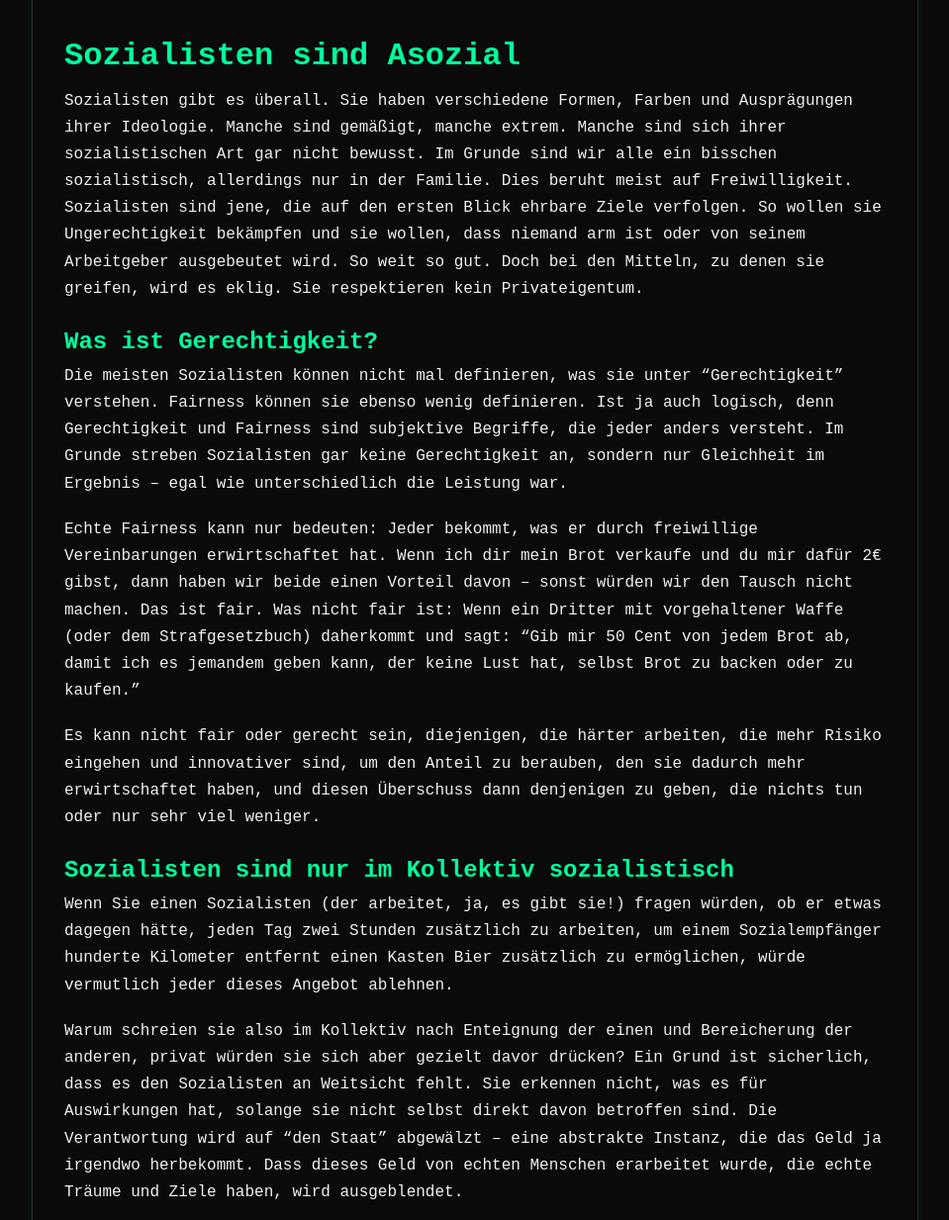
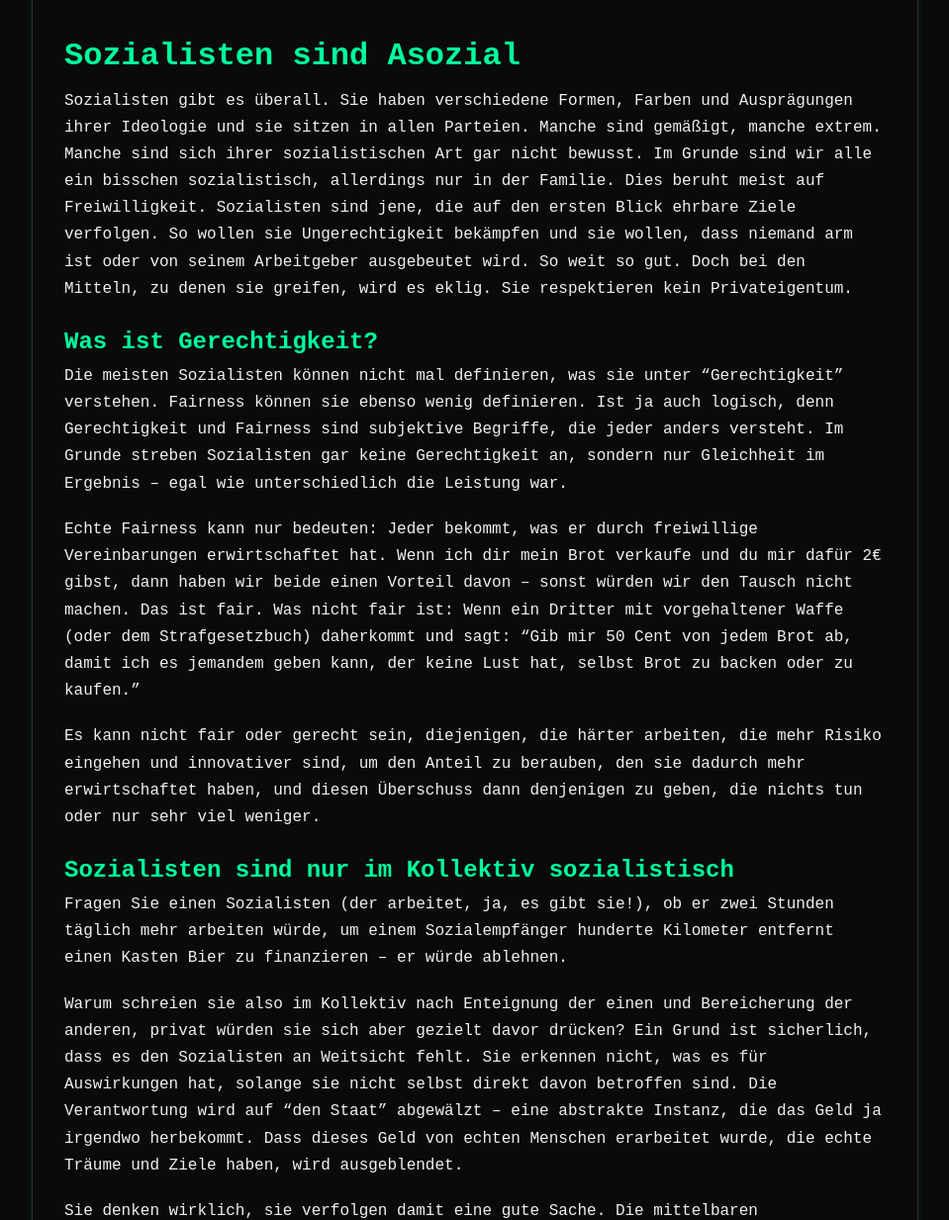
Before and after one commit to Miotares/miotares, a Jekyll site: the page built from _posts/2025-10-20-Sozialisten sind Asozial.md, in a window 1280 px wide and 1400 px high, scrolled down 536 px, cut to the strip 167-1400 px from the top of the window. Shown: the whole strip at 99% size, without its empty margins (160-1119 px from the left). Built offline with Jekyll 4.4.1, drawn with Linux system fonts in a browser that asks for light colours; some of the changed text lies outside the part shown.

Commit message:
Thumbnail-Bild für Sozialismus-Artikel hinzugefügt und Artikel-Änderungen

```diff
--- a/_posts/2025-10-20-Sozialisten sind Asozial.md
+++ b/_posts/2025-10-20-Sozialisten sind Asozial.md
@@ -35,7 +35,7 @@ Hinweis zur Nutzung:
 
 # Sozialisten sind Asozial
 
-Sozialisten gibt es überall. Sie haben verschiedene Formen, Farben und Ausprägungen ihrer Ideologie. Manche sind gemäßigt, manche extrem. Manche sind sich ihrer sozialistischen Art gar nicht bewusst. Im Grunde sind wir alle ein bisschen sozialistisch, allerdings nur in der Familie. Dies beruht meist auf Freiwilligkeit. Sozialisten sind jene, die auf den ersten Blick ehrbare Ziele verfolgen. So wollen sie Ungerechtigkeit bekämpfen und sie wollen, dass niemand arm ist oder von seinem Arbeitgeber ausgebeutet wird. So weit so gut. Doch bei den Mitteln, zu denen sie greifen, wird es eklig. Sie respektieren kein Privateigentum.
+Sozialisten gibt es überall. Sie haben verschiedene Formen, Farben und Ausprägungen ihrer Ideologie und sie sitzen in allen Parteien. Manche sind gemäßigt, manche extrem. Manche sind sich ihrer sozialistischen Art gar nicht bewusst. Im Grunde sind wir alle ein bisschen sozialistisch, allerdings nur in der Familie. Dies beruht meist auf Freiwilligkeit. Sozialisten sind jene, die auf den ersten Blick ehrbare Ziele verfolgen. So wollen sie Ungerechtigkeit bekämpfen und sie wollen, dass niemand arm ist oder von seinem Arbeitgeber ausgebeutet wird. So weit so gut. Doch bei den Mitteln, zu denen sie greifen, wird es eklig. Sie respektieren kein Privateigentum.
 
 ## Was ist Gerechtigkeit?
 
@@ -49,13 +49,12 @@ Es kann nicht fair oder gerecht sein, diejenigen, die härter arbeiten, die mehr
 
 ## Sozialisten sind nur im Kollektiv sozialistisch
 
-Wenn Sie einen Sozialisten (der arbeitet, ja, es gibt sie!) fragen würden, ob er etwas dagegen hätte, jeden Tag zwei Stunden zusätzlich zu arbeiten, um einem Sozialempfänger hunderte Kilometer entfernt einen Kasten Bier zusätzlich zu ermöglichen, würde vermutlich jeder dieses Angebot ablehnen.
-
+Fragen Sie einen Sozialisten (der arbeitet, ja, es gibt sie!), ob er zwei Stunden täglich mehr arbeiten würde, um einem Sozialempfänger hunderte Kilometer entfernt einen Kasten Bier zu finanzieren – er würde ablehnen.
 
 Warum schreien sie also im Kollektiv nach Enteignung der einen und Bereicherung der anderen, privat würden sie sich aber gezielt davor drücken? Ein Grund ist sicherlich, dass es den Sozialisten an Weitsicht fehlt. Sie erkennen nicht, was es für Auswirkungen hat, solange sie nicht selbst direkt davon betroffen sind. Die Verantwortung wird auf "den Staat" abgewälzt – eine abstrakte Instanz, die das Geld ja irgendwo herbekommt. Dass dieses Geld von echten Menschen erarbeitet wurde, die echte Träume und Ziele haben, wird ausgeblendet.
 
 
-Sie denken wirklich, sie verfolgen damit eine gute Sache. Die mittelbaren Nebenwirkungen – nämlich, dass den Produktiven der Anreiz zum Arbeiten genommen wird und sich die Menge der Empfänger immer vergrößert – erkennen sie nicht. Sie denken nicht nach! Ludwig von Mises und Friedrich Hayek haben bereits im letzten Jahrhundert gezeigt, was passiert, wenn man Anreize zerstört: Die Wirtschaft kollabiert. Ohne Preissignale und Privateigentum kann niemand wissen, was produziert werden soll. Das Ergebnis ist nicht Gleichheit im Wohlstand, sondern Gleichheit in der Armut.
+Sie denken wirklich, sie verfolgen damit eine gute Sache. Die mittelbaren Nebenwirkungen – nämlich, dass den Produktiven der Anreiz zum Arbeiten genommen wird und sich die Menge der Empfänger immer vergrößert – erkennen sie nicht. Sie denken nicht nach! Mises und Hayek haben bereits im letzten Jahrhundert gezeigt, was passiert, wenn man Anreize zerstört: Die Wirtschaft kollabiert. Ohne Preissignale und Privateigentum kann niemand wissen, was produziert werden soll. Das Ergebnis ist nicht Gleichheit im Wohlstand, sondern Gleichheit in der Armut.
 
 
 Sozialisten würden vermutlich auch kein Problem darin erkennen, wenn ein Politiker vorschlagen würde, dass Autos nur noch 200€ kosten dürfen, sodass sich jeder ein Auto leisten kann. "Fair". Was dann passiert? Kein Hersteller wird mehr Autos produzieren, weil er draufzahlt. Ergebnis: Niemand bekommt ein Auto. Aber hey, wenigstens sind alle gleich – gleich arm.
```
Also changed, not shown: 1 other file.
